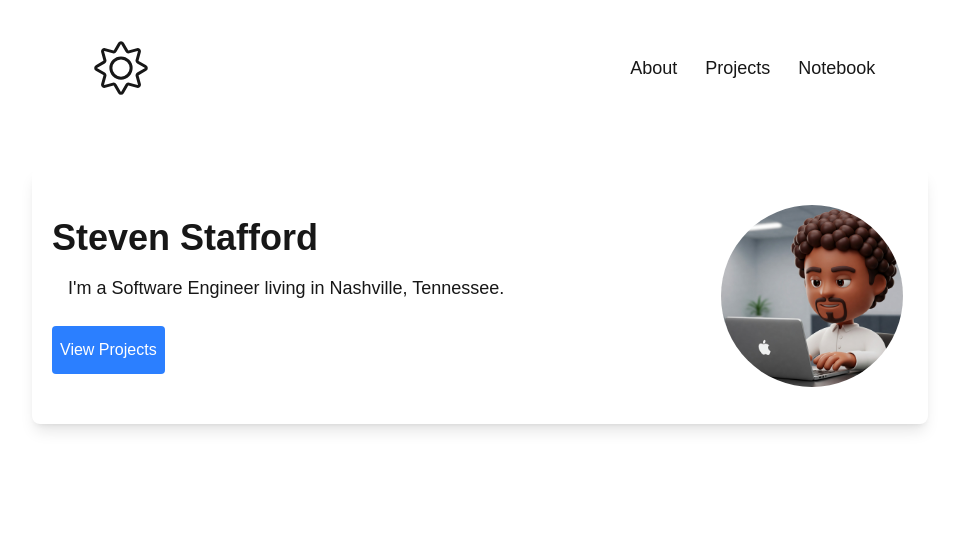
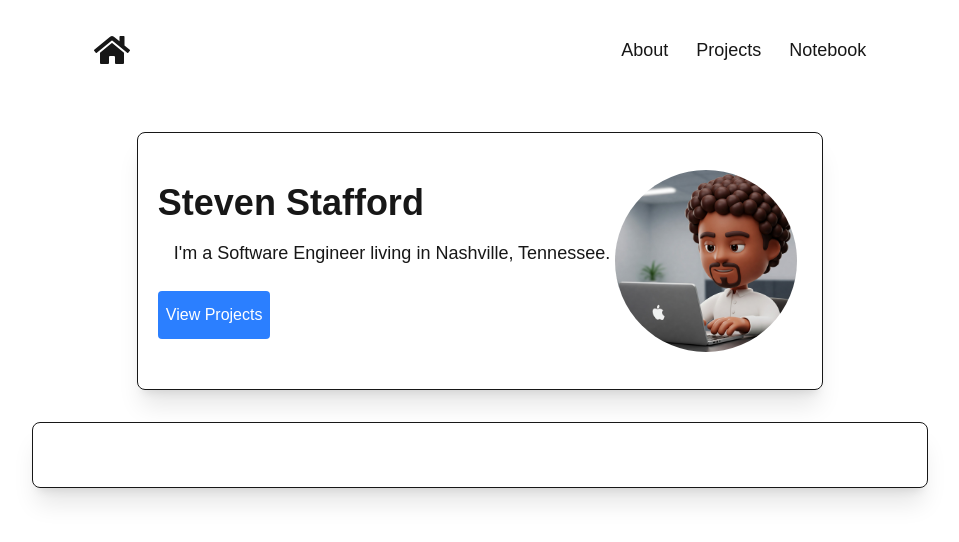
Before and after one commit to stevens69400/portfolio-site, a Next.js app in the folder portfolio-site/: page / in a window 1280 px wide. Shown: the top 542 px of the page, without its empty margins (160-1119 px from the left). Built offline with nearby package versions, Linux system fonts and the light colour scheme.

Commit message:
Add Dark Theme to Site

```diff
--- a/portfolio-site/src/app/component/NavBar.tsx
+++ b/portfolio-site/src/app/component/NavBar.tsx
@@ -3,14 +3,16 @@ import Link from 'next/link';
 import { CiSun, CiDark } from "react-icons/ci";
 import React from 'react';
 import ThemeSwitch from './ThemeSwitch';
+import { FaHome } from "react-icons/fa";
+
 
 const NavBar = () => {
 
   return (
     <div className="flex justify-around px-2 py-8">
       <div className="">
-        <Link href="/" className="sm:text-4xl md:text-6xl lg:text-7xl">
-          <CiSun />
+        <Link href="/" className="sm:text-2xl md:text-5xl lg:text-4xl">
+           <FaHome />
         </Link>
       </div>
       <div className="flex justify-between items-center gap-7">
--- a/portfolio-site/src/app/globals.css
+++ b/portfolio-site/src/app/globals.css
@@ -25,3 +25,7 @@ body {
   color: var(--foreground);
   font-family: Arial, Helvetica, sans-serif;
 }
+.dark body {
+  background-color: black;
+  color: white;
+}
--- a/portfolio-site/src/app/layout.tsx
+++ b/portfolio-site/src/app/layout.tsx
@@ -34,8 +34,7 @@ export default function RootLayout({
 
       <body className={`${geistSans.variable} ${geistMono.variable} antialiased`}>
         <Providers>
-              <NavBar />
-
+          <NavBar />
              {children}
         </Providers>
 
--- a/portfolio-site/src/app/page.tsx
+++ b/portfolio-site/src/app/page.tsx
@@ -6,12 +6,12 @@ import Image from 'next/image'
 
 const HomePage = () => {
   return (
-    <div>
+    <div className="flex flex-col items-center justify-center ">
 
 
       <div className="flex flex-col items-center h-full px-4 py-8">
 
-        <div className="flex flex-col md:flex-row justify-between items-center w-full max-w-4xl px-5 py-8 bg-white rounded-lg shadow-lg">
+        <div className="flex flex-col md:flex-row justify-between items-center w-full max-w-4xl px-5 py-8 bg rounded-lg shadow-xl border-1">
 
        <div className="flex flex-col md:items-start ">
                   <h1 className="text-4xl font-semibold">Steven Stafford</h1>
@@ -39,6 +39,11 @@ const HomePage = () => {
           </div>
 
       </div>
+
+      <div className="flex flex-col md:flex-row justify-between items-center w-full max-w-4xl px-5 py-8 bg rounded-lg shadow-xl border-1">
+
+       </div>
+
     </div>
 
   )
```
